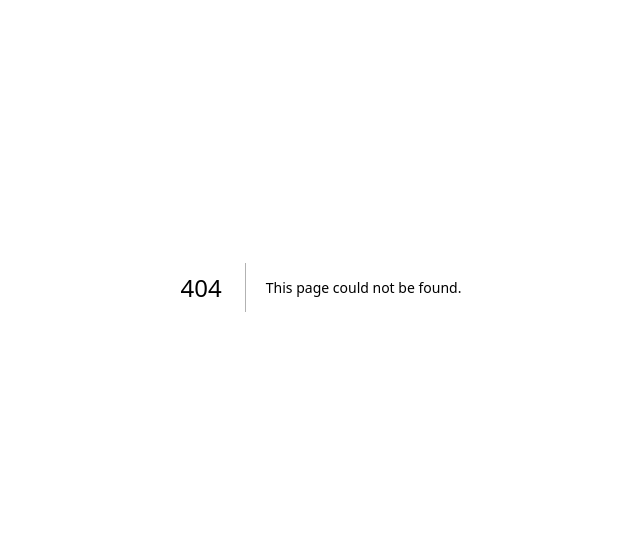
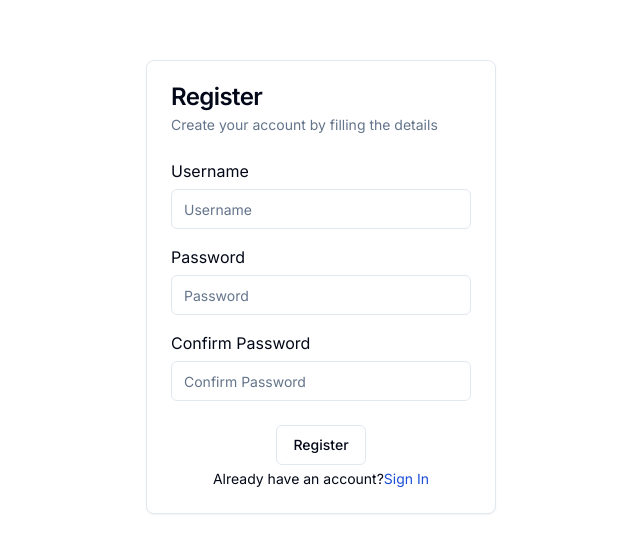
Before and after one commit to dhruvc121/sample, a Next.js app: page /register in a window 1280 px wide. Before the commit this address had no page. Shown: the part 113-666 px from the top of the page, without its empty margins (319-959 px from the left). Built offline with nearby package versions, Linux system fonts and the light colour scheme.

Commit message:
desgined register page

```diff
--- a/src/app/login/page.tsx
+++ b/src/app/login/page.tsx
@@ -29,7 +29,7 @@
         </CardContent>
         <CardFooter className="flec flex-col">
           <Button variant="outline">Login</Button>
-          <p className="flex text-sm">
+          <p className="flex text-sm mt-1">
           Don&apos;t have an account?
           <Link href="/register" className="text-blue-700">Sign Up</Link>
           </p>
--- /dev/null
+++ b/src/app/register/page.tsx
@@ -0,0 +1,46 @@
+"use client"
+import { Button } from "@/components/ui/button";
+import { Card, CardContent, CardDescription, CardFooter, CardHeader, CardTitle } from "@/components/ui/card";
+import { Input } from "@/components/ui/input";
+import { Label } from "@radix-ui/react-label";
+import Link from "next/link";
+
+const Register = () => {
+    return (
+        <div className="w-100 h-full flex justify-center items-center">
+            <Card className="w-[350px]">
+                <CardHeader>
+                <CardTitle>Register</CardTitle>
+                <CardDescription>Create your account by filling the details</CardDescription>
+                </CardHeader>
+                <CardContent>
+                <form>
+                    <div className="grid w-full items-center gap-4">
+                    <div className="flex flex-col space-y-1.5">
+                        <Label htmlFor="username">Username</Label>
+                        <Input id="username" placeholder="Username" />
+                    </div>
+                    <div className="flex flex-col space-y-1.5">
+                        <Label htmlFor="password">Password</Label>
+                        <Input id="password" placeholder="Password" />
+                    </div>
+                    <div className="flex flex-col space-y-1.5">
+                        <Label htmlFor="confirm-password">Confirm Password</Label>
+                        <Input id="confirm-password" placeholder="Confirm Password" />
+                    </div>
+                    </div>
+                </form>
+                </CardContent>
+                <CardFooter className="flec flex-col">
+                <Button variant="outline">Register</Button>
+                <p className="flex text-sm mt-1">
+                    Already have an account?
+                <Link href="/login" className="text-blue-700">Sign In</Link>
+                </p>
+                </CardFooter>
+            </Card>
+        </div>
+    );
+}
+
+export default Register;
```
